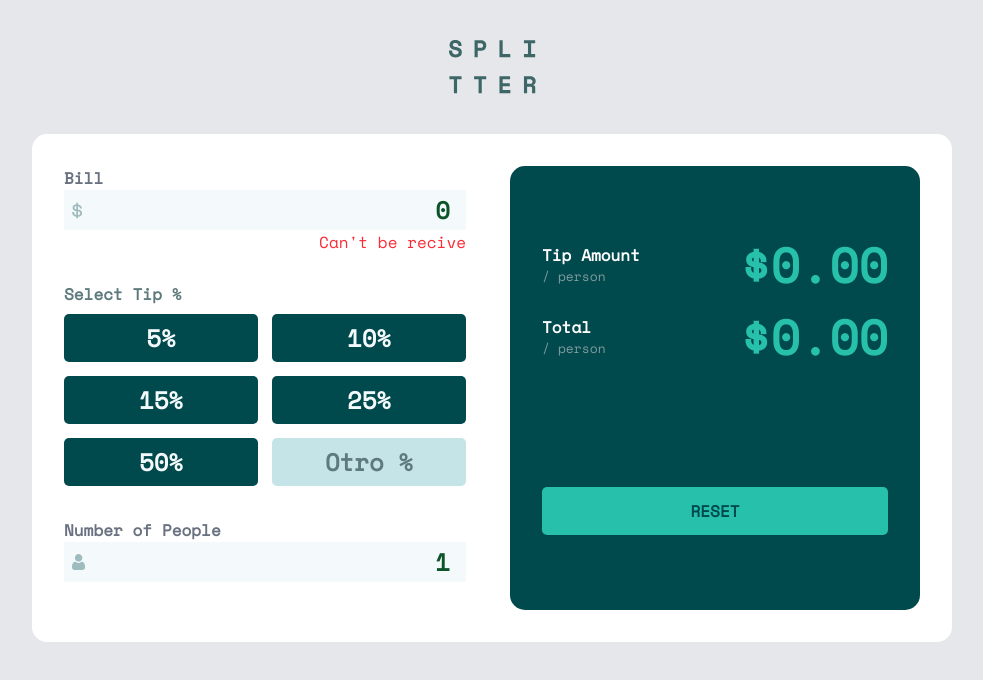
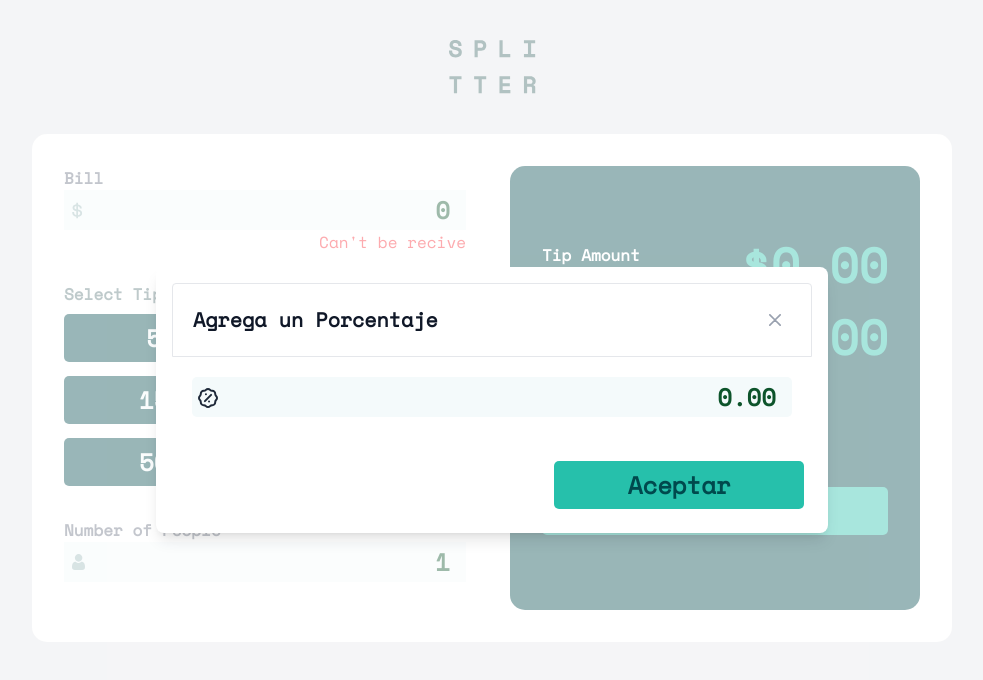
Before and after one commit to diegohansselperez/Calculator_Tip, a React (Vite) app: page / in a window 1280 px wide. Both pictures are taken after a click on the button "Otro %". Shown: the top 680 px of the page, without its empty margins (148-1131 px from the left). Built offline with nearby package versions, Linux system fonts and the light colour scheme.

Commit message:
Agregamos la funcionalidad de abrir y cerra el modal. Falta agregar las funcionalidades

```diff
--- a/src/components/calculator.tsx
+++ b/src/components/calculator.tsx
@@ -4,6 +4,7 @@ import {
   setBill,
   setPeople,
   calculateTotals,
+  ActiveModule,
 } from '../redux/reducer/calculatorSlice';
 import PercentButton from './percentButton';
 import Totals from './Totals';
@@ -14,7 +15,9 @@ import ModalCustom from './modalCustom';
 const percents_Numbers: number[] = [5, 10, 15, 25, 50];
 
 export const Calculator = () => {
-  const { bill, people } = useAppSelector((state) => state.calculator);
+  const { bill, people, isActiveModel } = useAppSelector(
+    (state) => state.calculator,
+  );
   const dispatch = useAppDispatch();
 
   useEffect(() => {
@@ -29,8 +32,9 @@ export const Calculator = () => {
     dispatch(setPeople(Number(e.target.value)));
   };
 
-  console.log('En Bill:', bill);
-  console.log('en people:', people);
+  const isActiveOther = () => {
+    dispatch(ActiveModule(true));
+  };
 
   return (
     <div className="w-[375px] p-8 m-auto bg-White rounded-[15px] md:w-[608px] md:py-12 md:px-20 lg:flex lg:w-[920px] lg:gap-11 lg:p-8 ">
@@ -49,11 +53,15 @@ export const Calculator = () => {
             <PercentButton key={number} percent={number} />
           ))}
           {/* <PercentButton isCustom={true} percent={0} /> */}
-          <button className="transition-colors text-2xl font-bold rounded-[5px] w-full h-12 cursor-pointer bg-Grey-200 text-Grey-500 hover:bg-Grey-50 ">
+          <button
+            onClick={isActiveOther}
+            type="button"
+            className="transition-colors text-2xl  font-bold rounded-[5px] w-full h-12 cursor-pointer bg-Grey-200 text-Grey-500 hover:bg-Grey-50 "
+          >
             Otro %
           </button>
         </div>
-        {/* <ModalCustom /> */}
+        {isActiveModel && <ModalCustom />}
         <Input
           label="Number of People"
           value={people}
--- a/src/components/modalCustom.tsx
+++ b/src/components/modalCustom.tsx
@@ -1,27 +1,39 @@
-/* interface Props {
-
-} */
+import { useAppDispatch, useAppSelector } from '../hooks/hooks';
+import {
+  ActiveModule,
+  setTipPercentage,
+} from '../redux/reducer/calculatorSlice';
 
 const ModalCustom = () => {
+  const dispatch = useAppDispatch();
+
+  const { tipPercentage } = useAppSelector((state) => state.calculator);
+  const closeModal = () => {
+    dispatch(ActiveModule(false));
+  };
+
+  const handleChangePercet = (e: React.ChangeEvent<HTMLInputElement>) => {
+    dispatch(setTipPercentage(Number(e.target.value)));
+  };
+
   return (
     <div
       id="default-modal"
-      tabIndex={-1}
       aria-hidden="true"
-      className="fixed inset-0 z-50 flex items-center justify-center bg-White bg-opacity-50"
+      className="fixed inset-0 z-50 flex items-center justify-center bg-white/60"
     >
-      <div className="relative p-4 w-full max-w-2xl max-h-full">
+      {/*   <div className="relative p-4 w-full max-w-2xl max-h-full"> */}
       {/* Contenido del modal */}
-        <div className="relative bg-white rounded-lg shadow-lg dark:bg-gray-700">
+      <div className="relative p-4 w-11/12 max-w-2xl max-h-full bg-white rounded-lg shadow-lg dark:bg-Green-900">
         {/* Encabezado del modal */}
-          <div className="flex items-center justify-between p-4 md:p-5 border-b rounded-t dark:border-gray-600 border-gray-200">
-            <h3 className="text-xl font-semibold text-gray-900 dark:text-white">
-              Agrega un Porcentaje %
+        <div className="flex items-center justify-between p-2 md:p-5 border rounded-t dark:border-gray-600 border-gray-200">
+          <h3 className="text-[18px] md:text-xl font-semibold text-gray-900 dark:text-Green-400">
+            Agrega un Porcentaje
           </h3>
           <button
-              // onClick={closeModal}
+            onClick={closeModal}
             type="button"
-              className="text-gray-400 bg-transparent hover:bg-gray-200 hover:text-gray-900 rounded-lg text-sm w-8 h-8 ms-auto inline-flex justify-center items-center dark:hover:bg-gray-600 dark:hover:text-white"
+            className="text-gray-400 bg-transparent hover:bg-amber-400 hover:text-gray-900 rounded-lg text-sm w-8 h-8 ms-auto inline-flex justify-center items-center dark:hover:bg-gray-600 dark:hover:text-white"
           >
             <svg
               className="w-3 h-3"
@@ -38,15 +50,45 @@ const ModalCustom = () => {
                 d="m1 1 6 6m0 0 6 6M7 7l6-6M7 7l-6 6"
               />
             </svg>
-              <span className="sr-only">Close modal</span>
           </button>
         </div>
         {/* Cuerpo del modal */}
-          <div className="p-4 md:p-5 space-y-4"></div>
+        <div className="relative p-4 md:p-5 space-y-4">
+          <input
+            type="number"
+            className="bg-Grey-50  rounded-[5px] focus:outline-Green-400 cursor-pointer h-10 text-right pr-4 text-2xl font-bold text-green-900 w-full"
+            value={tipPercentage.toFixed(2)}
+            onChange={handleChangePercet}
+          />
+          <svg
+            className="absolute top-3/10 left-6 w-6 h-6 text-gray-800 dark:text-Grey-400"
+            aria-hidden="true"
+            xmlns="http://www.w3.org/2000/svg"
+            width="24"
+            height="24"
+            fill="none"
+            viewBox="0 0 24 24"
+          >
+            <path
+              stroke="currentColor"
+              stroke-linecap="round"
+              stroke-linejoin="round"
+              stroke-width="2"
+              d="M8.891 15.107 15.11 8.89m-5.183-.52h.01m3.089 7.254h.01M14.08 3.902a2.849 2.849 0 0 0 2.176.902 2.845 2.845 0 0 1 2.94 2.94 2.849 2.849 0 0 0 .901 2.176 2.847 2.847 0 0 1 0 4.16 2.848 2.848 0 0 0-.901 2.175 2.843 2.843 0 0 1-2.94 2.94 2.848 2.848 0 0 0-2.176.902 2.847 2.847 0 0 1-4.16 0 2.85 2.85 0 0 0-2.176-.902 2.845 2.845 0 0 1-2.94-2.94 2.848 2.848 0 0 0-.901-2.176 2.848 2.848 0 0 1 0-4.16 2.849 2.849 0 0 0 .901-2.176 2.845 2.845 0 0 1 2.941-2.94 2.849 2.849 0 0 0 2.176-.901 2.847 2.847 0 0 1 4.159 0Z"
+            />
+          </svg>
+        </div>
         {/* Pie de página del modal */}
-          <div className="flex items-center p-4 md:p-5 border-t border-gray-200 rounded-b dark:border-gray-600"></div>
+        <div className="flex items-center justify-center p-4 md:p-2 md:justify-end  rounded-b dark:border-white">
+          <button
+            /*  onClick={} */
+            className="bg-Green-400 text-Green-900 hover:bg-green-300 transition-colors text-2xl font-bold rounded-[5px] w-2/5 h-12 cursor-pointer"
+          >
+            Aceptar
+          </button>
         </div>
       </div>
+      {/* </div> */}
     </div>
   );
 };
--- a/src/components/percentButton.tsx
+++ b/src/components/percentButton.tsx
@@ -9,7 +9,7 @@ interface Props {
   isCustom?: boolean;
 }
 
-const PercentButton = ({ percent, isCustom = false }: Props) => {
+const PercentButton = ({ percent }: Props) => {
   // 1. Selecciona el estado que quieres observar
   // Para depurar, es útil ver tanto el porcentaje como el resultado final.
   const { tipPercentage } = useAppSelector((state) => state.calculator);
@@ -23,34 +23,26 @@ const PercentButton = ({ percent, isCustom = false }: Props) => {
     dispatch(calculateTotals());
   };
 
-  const baseClasses = `transition-colors text-2xl font-bold rounded-[5px] w-full h-12 cursor-pointer`;
+  const stateStyles =
+    'hover:bg-Green-300 hover:text-Green-900 bg-Green-900 text-Grey-50';
 
-  const stateStyles = isCustom
-    ? 'bg-Grey-200 text-Grey-500 hover:bg-Grey-50'
-    : 'hover:bg-Green-300 hover:text-Green-900 bg-Green-900 text-Grey-50';
-
-  const buttonClasses = `${baseClasses} ${
+  const buttonClasses = `${
     isActive
       ? 'bg-StrongCyan text-VeryDarkCyan opacity-50 cursor-not-allowed'
       : stateStyles
   }`;
-  //data-modal-target="default-modal" data-modal-toggle="default-modal" class="block text-white bg-blue-700 hover:bg-blue-800 focus:ring-4 focus:outline-none focus:ring-blue-300 font-medium rounded-lg text-sm px-5 py-2.5 text-center dark:bg-blue-600 dark:hover:bg-blue-700 dark:focus:ring-blue-800" type="button"
-  const styles = isCustom
-    ? 'bg-Grey-200 text-Grey-500 hover:bg-Grey-50'
-    : 'hover:bg-green-300 hover:text-Green-900 bg-Green-900 text-Grey-50';
-  /* const buttonClasses = ` ${isDisabled ? 'opacity-50 cursor-not-allowed' : ''}`; */
+
   return (
     <div>
       <button
         type="button"
         data-modal-target="default-modal"
         data-modal-toggle="default-modal"
-        className={`transition-colors text-2xl font-bold rounded-[5px] w-full h-12 cursor-pointer ${buttonClasses} ${styles} `}
+        className={`transition-colors text-2xl font-bold rounded-[5px] w-full h-12 cursor-pointer hover:bg-green-300 hover:text-Green-900 bg-Green-900 text-Grey-50 ${buttonClasses}  `}
         onClick={handleClick}
 
         // El clic llama a la función que despacha la acción.
       >
-        {/* {isCustom ? 'Otro %' : `${percent}%`} */}
         {`${percent}%`}
       </button>
     </div>
--- a/src/redux/reducer/calculatorSlice.ts
+++ b/src/redux/reducer/calculatorSlice.ts
@@ -6,6 +6,7 @@ interface CalculatorState {
   tipPercentage: number;
   tipAmountPerPerson: number;
   totalPerPerson: number;
+  isActiveModel: boolean;
 }
 
 const initialState: CalculatorState = {
@@ -14,6 +15,7 @@ const initialState: CalculatorState = {
   tipPercentage: 0,
   tipAmountPerPerson: 0,
   totalPerPerson: 0,
+  isActiveModel: false,
 };
 
 export const calculatorSlice = createSlice({
@@ -43,11 +45,20 @@ export const calculatorSlice = createSlice({
         state.totalPerPerson = 0;
       }
     },
+    ActiveModule: (state, action: PayloadAction<boolean>) => {
+      state.isActiveModel = action.payload;
+    },
     reset: () => initialState,
   },
 });
 
-export const { setBill, setPeople, setTipPercentage, calculateTotals, reset } =
-  calculatorSlice.actions;
+export const {
+  setBill,
+  setPeople,
+  setTipPercentage,
+  calculateTotals,
+  reset,
+  ActiveModule,
+} = calculatorSlice.actions;
 
 export default calculatorSlice.reducer;
```
Lines whose indentation alone changed are shown as unchanged.
